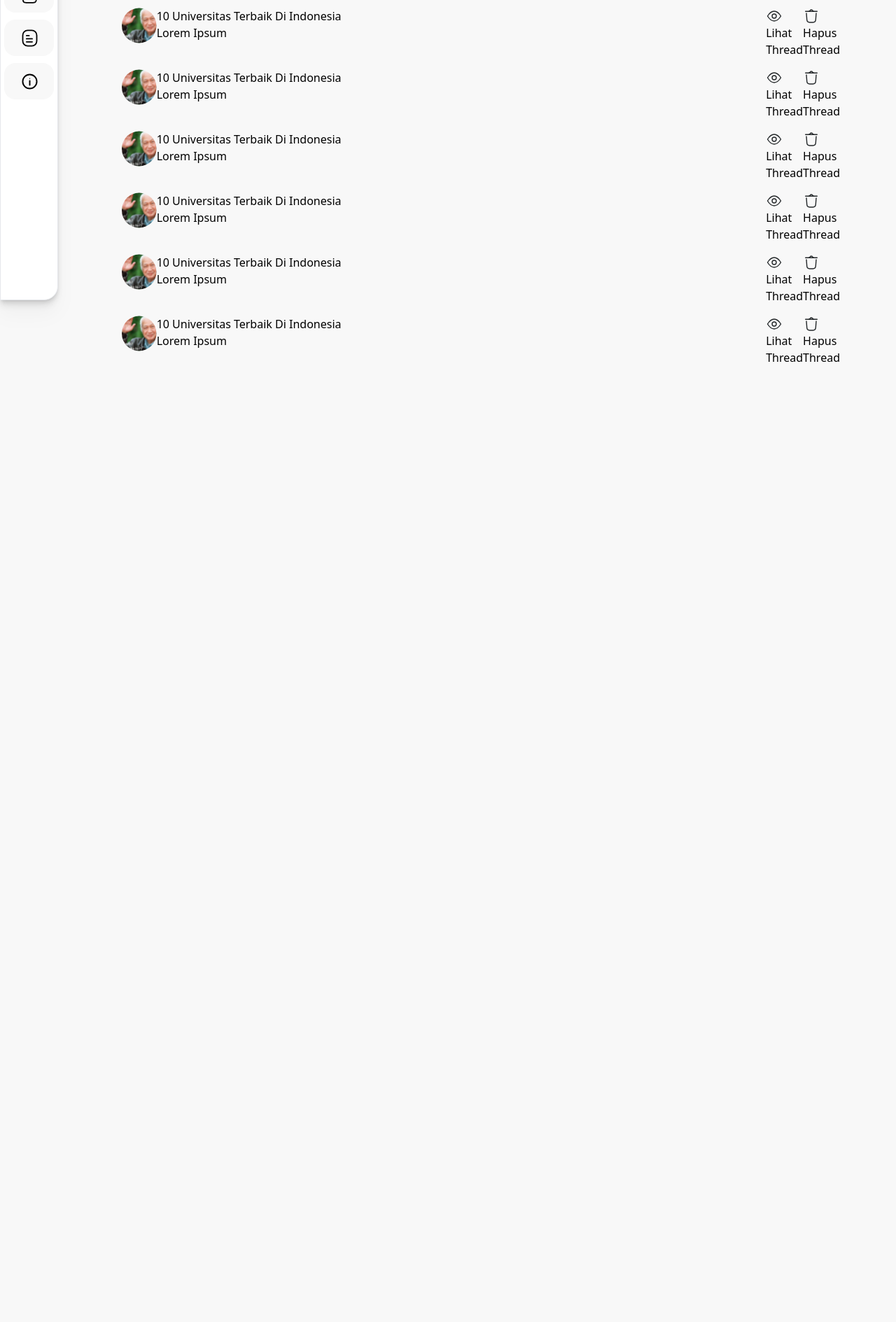
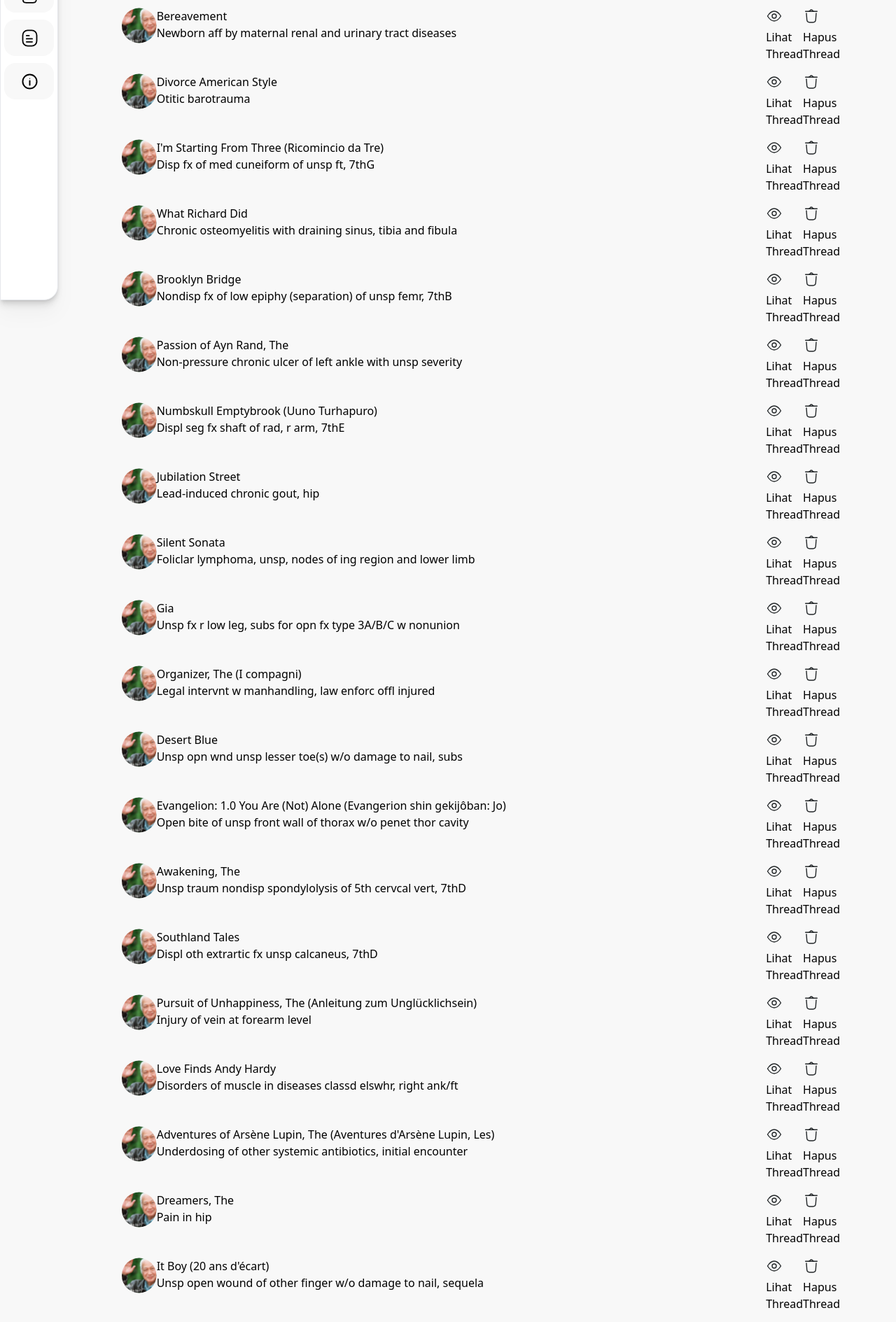
Before and after one commit to Capstone-Project-Kelompok-15/capstone-frontend, a React (Vite) app: page /thread/manage in a window 1280 px wide. Shown: the part 300-2189 px from the top of the page at 70% size. Before the commit the page ends 823 px from the top, so only its background shows below. Built offline with nearby package versions, Linux system fonts and the light colour scheme.

Commit message:
Slicing david into main (#16)
* feat: slicing Manage Thread

* fix: atomic design

* fix: ManageUser

* fix: managethread

* fix: yarn lint and add threadlist data

* fix: datadummy

---------

Co-authored-by: David Ezra Prasetyo <2020104954@student.kalbis.ac.id>

```diff
--- a/src/components/atoms/DeleteButton/DeleteButton.atom.jsx
+++ b/src/components/atoms/DeleteButton/DeleteButton.atom.jsx
@@ -4,10 +4,10 @@
 function DeleteButton() {
   return (
     <div>
-      <a href="#" className="btn" id='buttonhapus'>
-        <img src={Trash} alt="Trash Logo" id='TrashLogo' />
+      <button id='buttonhapus' className='btn' type='button'>
+      <img src={Trash} alt="Trash Logo" id='TrashLogo' />
+      </button>
         <p> Hapus <br /> Thread </p>
-      </a>
     </div>
   )
 }
--- a/src/components/atoms/ReturnButton/ReturnButton.atom.jsx
+++ b/src/components/atoms/ReturnButton/ReturnButton.atom.jsx
@@ -4,10 +4,10 @@
 function ReturnButton() {
   return (
     <div>
-      <a href="#" className="btn" id='buttonhapus'>
-        <img src={Trash} alt="Trash Logo" id='TrashLogo' />
-        <p> Kembalikan <br /> Thread </p>
-      </a>
+      <button id='buttonreturn' className='btn' type='button'>
+      <img src={Trash} alt="Trash Logo" id='TrashLogo'/>
+           <p> Kembalikan <br /> Thread </p>
+       </button>
     </div>
   )
 }
--- a/src/components/atoms/ViewButton/ViewButton.atom.jsx
+++ b/src/components/atoms/ViewButton/ViewButton.atom.jsx
@@ -4,10 +4,11 @@
 function ViewButton() {
   return (
     <div>
-    <a href="#" className="btn" id='buttonlihat'>
-    <img src={Eye} alt="Eye Logo" id='EyeLogo'/>
+      <button id='buttonlihat' className='btn' type='button'>
+      <img src={Eye} alt="Eye Logo" id='EyeLogo'/>
+      </button>
+
      <p> Lihat <br /> Thread </p>
-    </a>
     </div>
   )
 }
--- a/src/components/molecules/ThreadProfile/ThreadProfile.molecules.jsx
+++ b/src/components/molecules/ThreadProfile/ThreadProfile.molecules.jsx
@@ -1,14 +1,17 @@
-import React from 'react'
-import { DeleteButton, ThreadPicture, ViewButton } from '../../atoms'
+import React from 'react';
+import { DeleteButton, ThreadPicture, ViewButton } from '../../atoms';
+import threads from '../../../dummyData/threadList';
 
 function ThreadProfile() {
   return (
-    <div className='flex justify-between mt-4'>
+    <div>
+      {threads.map(thread => (
+        <div className='flex justify-between mt-4' key={thread.id}>
           <div className='flex'>
             <ThreadPicture />
             <div>
-          <h1>10 Universitas Terbaik Di Indonesia</h1>
-          <p>Lorem Ipsum</p>
+              <h1>{thread.name}</h1>
+              <p>{thread.desc}</p>
             </div>
           </div>
           <div className='flex'>
@@ -16,7 +19,9 @@
             <DeleteButton />
           </div>
         </div>
-  )
+      ))}
+    </div>
+  );
 }
 
-export default ThreadProfile
+export default ThreadProfile;
--- a/src/components/organisms/ThreadList/ThreadList.organisms.jsx
+++ b/src/components/organisms/ThreadList/ThreadList.organisms.jsx
@@ -10,11 +10,6 @@
                     <div className="grid grid-cols-12 gap-1 pt-[10px]">
                         <div className="col-end-13 col-span-11">
                           <ThreadProfile/>
-                          <ThreadProfile/>
-                          <ThreadProfile/>
-                          <ThreadProfile/>
-                          <ThreadProfile/>
-                          <ThreadProfile/>
                         </div>
                     </div>
                 </div>
--- a/src/components/organisms/ThreadStats/ThreadStats.organisms.jsx
+++ b/src/components/organisms/ThreadStats/ThreadStats.organisms.jsx
@@ -1,20 +1,19 @@
 import React from 'react'
-import information from '../../../assets/information.svg'
+import Information from '../../../assets/information.svg'
 import { LaporanThread } from '../../molecules'
 
 function ThreadStats() {
     return (
         <div>
-
         <div className="w-full ">
                         <div className="container mx-auto px-20">
                             <div className="grid grid-cols-12 gap-1 pt-[10px]">
                                 <div className="col-end-13 col-span-11">
                                 <div className='flex'>
                                  <h3>Manage Thread</h3>
-                                <img src={information} alt="" className='' />
+                                 <img src={Information} alt="" className=''/>
                                  </div>
-                            <LaporanThread />
+                                  <LaporanThread/>
                                 </div>
                             </div>
                         </div>
--- a/src/components/organisms/index.js
+++ b/src/components/organisms/index.js
@@ -1,10 +1,10 @@
-export { default as ThreadList } from './ThreadList/ThreadList.organisms'
+export { default as ThreadList} from './ThreadList/ThreadList.organisms'
 export { default as Navbar } from "./Navbar/Navbar.organism";
 export { default as Sidebar } from "./Sidebar/Sidebar.organism";
 export { default as Chart } from "./Chart/Chart.organism";
 export { default as HomeStats } from "./HomeStats/HomeStats.organism";
 export { default as UserStats } from './UserStats/UserStats.organism'
-export { default as UserList } from './UserList/UserList.organism'
+export { default as UserList } from './UserList/UserList.organism';
 export { default as ThreadStats } from './ThreadStats/ThreadStats.organisms'
 export { default as ThreadReportCard } from "./ThreadReportCard/ThreadReportCard.organism";
 export { default as ThreadReportContent } from "./ThreadReportContent/ThreadReportContent.organism";
--- /dev/null
+++ b/src/dummyData/ThreadList.js
@@ -0,0 +1,54 @@
+const threads = [
+        {"id":1,"name":"Bereavement","desc":"Newborn aff by maternal renal and urinary tract diseases"},
+        {"id":2,"name":"Divorce American Style","desc":"Otitic barotrauma"},
+        {"id":3,"name":"I'm Starting From Three (Ricomincio da Tre)","desc":"Disp fx of med cuneiform of unsp ft, 7thG"},
+        {"id":4,"name":"What Richard Did","desc":"Chronic osteomyelitis with draining sinus, tibia and fibula"},
+        {"id":5,"name":"Brooklyn Bridge","desc":"Nondisp fx of low epiphy (separation) of unsp femr, 7thB"},
+        {"id":6,"name":"Passion of Ayn Rand, The","desc":"Non-pressure chronic ulcer of left ankle with unsp severity"},
+        {"id":7,"name":"Numbskull Emptybrook (Uuno Turhapuro)","desc":"Displ seg fx shaft of rad, r arm, 7thE"},
+        {"id":8,"name":"Jubilation Street","desc":"Lead-induced chronic gout, hip"},
+        {"id":9,"name":"Silent Sonata","desc":"Foliclar lymphoma, unsp, nodes of ing region and lower limb"},
+        {"id":10,"name":"Gia","desc":"Unsp fx r low leg, subs for opn fx type 3A/B/C w nonunion"},
+        {"id":11,"name":"Organizer, The (I compagni)","desc":"Legal intervnt w manhandling, law enforc offl injured"},
+        {"id":12,"name":"Desert Blue","desc":"Unsp opn wnd unsp lesser toe(s) w/o damage to nail, subs"},
+        {"id":13,"name":"Evangelion: 1.0 You Are (Not) Alone (Evangerion shin gekijôban: Jo)","desc":"Open bite of unsp front wall of thorax w/o penet thor cavity"},
+        {"id":14,"name":"Awakening, The","desc":"Unsp traum nondisp spondylolysis of 5th cervcal vert, 7thD"},
+        {"id":15,"name":"Southland Tales","desc":"Displ oth extrartic fx unsp calcaneus, 7thD"},
+        {"id":16,"name":"Pursuit of Unhappiness, The (Anleitung zum Unglücklichsein)","desc":"Injury of vein at forearm level"},
+        {"id":17,"name":"Love Finds Andy Hardy","desc":"Disorders of muscle in diseases classd elswhr, right ank/ft"},
+        {"id":18,"name":"Adventures of Arsène Lupin, The (Aventures d'Arsène Lupin, Les)","desc":"Underdosing of other systemic antibiotics, initial encounter"},
+        {"id":19,"name":"Dreamers, The","desc":"Pain in hip"},
+        {"id":20,"name":"It Boy (20 ans d'écart)","desc":"Unsp open wound of other finger w/o damage to nail, sequela"},
+        {"id":21,"name":"Monsturd","desc":"Car passenger injured in collision w ped/anml nontraf"},
+        {"id":22,"name":"Castle Keep","desc":"Type 2 diabetes mellitus with kidney complications"},
+        {"id":23,"name":"Ballad of a Soldier (Ballada o soldate)","desc":"Driver of 3-whl mv inj in clsn w 2/3-whl mv in traf, sequela"},
+        {"id":24,"name":"Slacker 2011","desc":"Fntl lb and exec fcn def following other cerebvasc disease"},
+        {"id":25,"name":"Gentlemen Broncos","desc":"Other combined immunodeficiencies"},
+        {"id":26,"name":"Blood from the Mummy's Tomb","desc":"Obturator dislocation of left hip, subsequent encounter"},
+        {"id":27,"name":"Of Unknown Origin","desc":"Superficial foreign body of right little finger, sequela"},
+        {"id":28,"name":"Twin Peaks: Fire Walk with Me","desc":"Subperiosteal abscess of mastoid"},
+        {"id":29,"name":"Purple Gang, The","desc":"Unsp fx low end l ulna, 7thE"},
+        {"id":30,"name":"Outside the Law (Hors-la-loi)","desc":"Open bite, right hip, sequela"},
+        {"id":31,"name":"Moment of Innocence, A (Nun va Goldoon)","desc":"Vitamin deficiency, unspecified"},
+        {"id":32,"name":"High Cost of Living, The","desc":"Drug/chem diab with prolif diab rtnop with mclr edema, l eye"},
+        {"id":33,"name":"Night and Day (Bam gua nat)","desc":"Other congenital deformities of chest"},
+        {"id":34,"name":"Confessor Caressor","desc":"Inj unsp msl/tnd at ankle and foot level, left foot, subs"},
+        {"id":35,"name":"Deadfall","desc":"Pnctr w foreign body of unsp part of thorax, sequela"},
+        {"id":36,"name":"Missing Star, The (La stella che non c'è)","desc":"Burn due to unspecified watercraft on fire, subs encntr"},
+        {"id":37,"name":"Collector, The","desc":"Poisoning by other bacterial vaccines, assault, subs encntr"},
+        {"id":38,"name":"The End of the Tour","desc":"Edema of larynx"},
+        {"id":39,"name":"ThanksKilling 3 ","desc":"Pnctr of abd wall w/o fb, l upr q w/o penet perit cav, subs"},
+        {"id":40,"name":"Most Hated Family in America, The","desc":"Traumatic anuria, subsequent encounter"},
+        {"id":41,"name":"Trapped in Paradise","desc":"Oth athletic field as place"},
+        {"id":42,"name":"Flaw, The","desc":"Nondisp fx of med malleolus of l tibia, 7thG"},
+        {"id":43,"name":"Mugabe and the White African","desc":"Acute nephritic syndrome w diffuse crescentic glomrlneph"},
+        {"id":44,"name":"Informers, The","desc":"Hypotony of unspecified eye due to ocular fistula"},
+        {"id":45,"name":"Reality","desc":"Complete traum amp at level betw unsp shldr and elbow, subs"},
+        {"id":46,"name":"Simon of the Desert (Simón del desierto)","desc":"Personal history of abuse in childhood"},
+        {"id":47,"name":"Changeling","desc":"Laceration of other blood vessels of thorax, left side"},
+        {"id":48,"name":"Spy Next Door, The","desc":"Milt op w intentl restrict of air/airwy, civilian, init"},
+        {"id":49,"name":"We Are Young. We Are Strong.","desc":"Glaucoma secondary to eye inflam, unsp eye, moderate stage"},
+        {"id":50,"name":"Like Minds (Murderous Intent)","desc":"Contusion of little finger without damage to nail"}
+    ]
+
+export default threads
```
Also changed, not shown: src/components/molecules/index.js (line endings or trailing spaces), 1 other file (tests, documents, lock files or other folders). Lines whose indentation alone changed are shown as unchanged.
